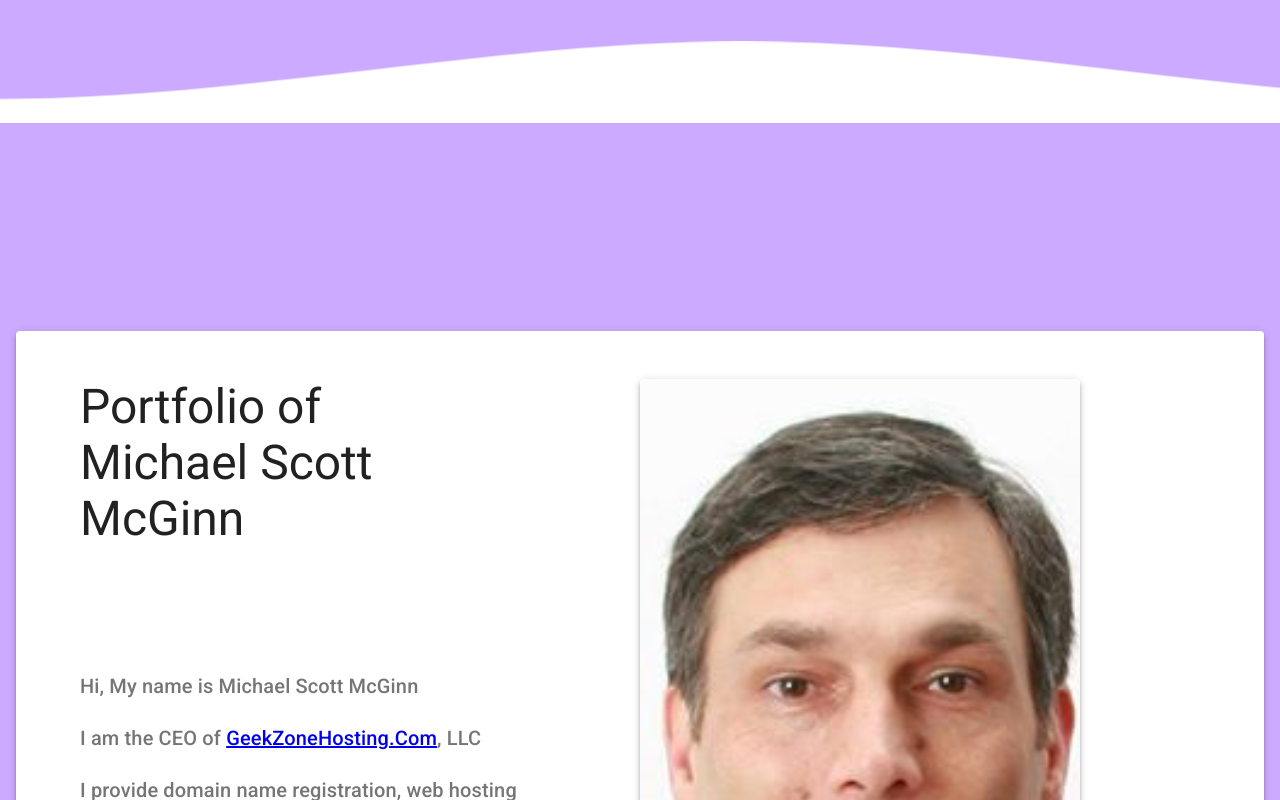
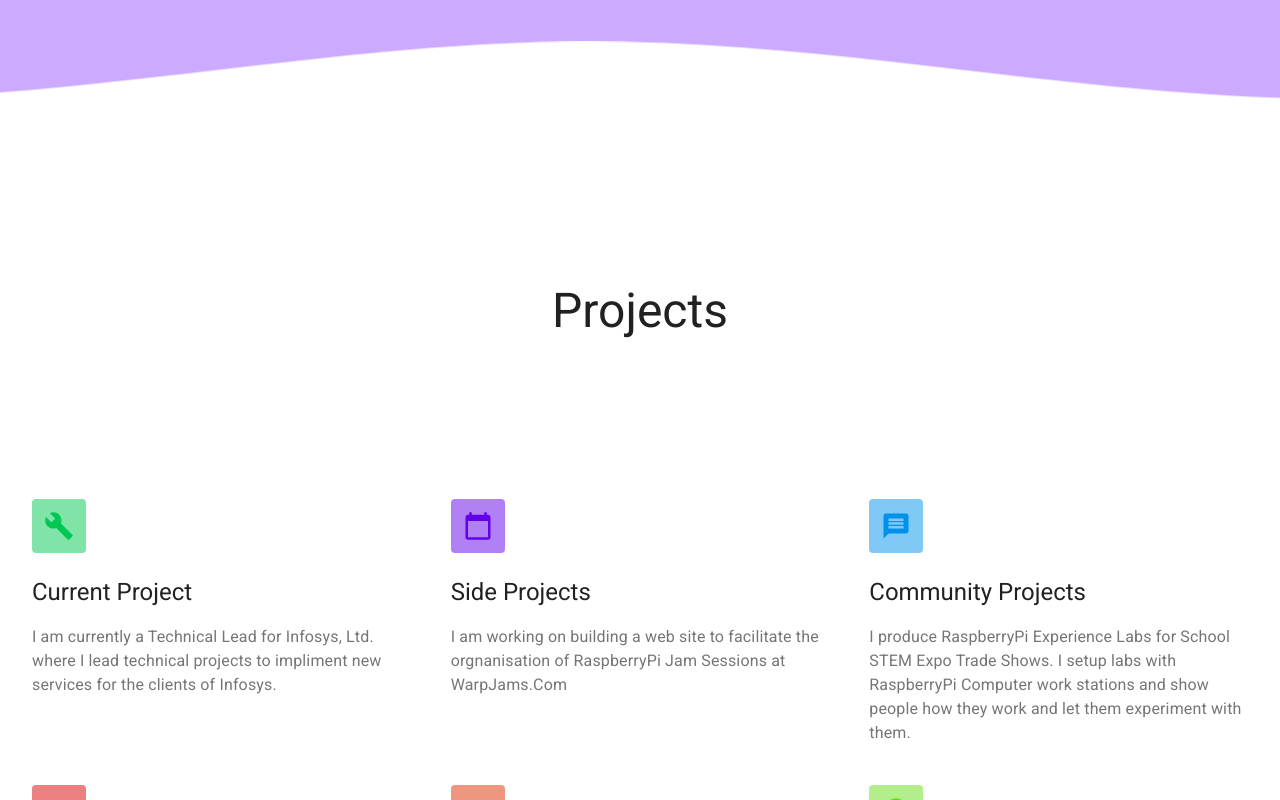
Before and after one commit to waptug/MyPortfolio, a React (Create React App) app: page / in a window 1280 px wide. Shown: the part 1040-1840 px from the top of the page. Built offline with nearby package versions, Linux system fonts and the light colour scheme; a web font is replaced by a local one.

Commit message:
Updated layout and content

```diff
--- a/src/logged_out/components/home/FeatureSection.js
+++ b/src/logged_out/components/home/FeatureSection.js
@@ -18,27 +18,27 @@ const iconSize = 30;
 const features = [
   {
     color: "#00C853",
-    headline: "Feature 1",
+    headline: "Current Project",
     text:
-      "Lorem ipsum dolor sit amet, consetetur sadipscing elitr, sed diam nonumy eirmod tempor invidunt ut labore et.",
+      "I am currently a Technical Lead for Infosys, Ltd. where I lead technical projects to impliment new services for the clients of Infosys.",
     icon: <BuildIcon style={{ fontSize: iconSize }} />,
     mdDelay: "0",
     smDelay: "0"
   },
   {
     color: "#6200EA",
-    headline: "Feature 2",
+    headline: "Side Projects",
     text:
-      "Lorem ipsum dolor sit amet, consetetur sadipscing elitr, sed diam nonumy eirmod tempor invidunt ut labore et.",
+      "I am working on building a web site to facilitate the orgnanisation of RaspberryPi Jam Sessions at WarpJams.Com",
     icon: <CalendarTodayIcon style={{ fontSize: iconSize }} />,
     mdDelay: "200",
     smDelay: "200"
   },
   {
     color: "#0091EA",
-    headline: "Feature 3",
+    headline: "Community Projects",
     text:
-      "Lorem ipsum dolor sit amet, consetetur sadipscing elitr, sed diam nonumy eirmod tempor invidunt ut labore et.",
+      "I produce RaspberryPi Experience Labs for School STEM Expo Trade Shows. I setup labs with RaspberryPi Computer work stations and show people how they work and let them experiment with them.",
     icon: <MeassageIcon style={{ fontSize: iconSize }} />,
     mdDelay: "400",
     smDelay: "0"
@@ -105,7 +105,7 @@ function FeatureSection(props) {
     <div style={{ backgroundColor: "#FFFFFF" }}>
       <div className="container-fluid lg-p-top">
         <Typography variant="h3" align="center" className="lg-mg-bottom">
-          Features
+          Projects
         </Typography>
         <div className="container-fluid">
           <Grid container spacing={calculateSpacing(width)}>
--- a/src/logged_out/components/home/Home.js
+++ b/src/logged_out/components/home/Home.js
@@ -12,9 +12,7 @@ function Home(props) {
   return (
     <Fragment>
       <HeadSection />
-      <HeadSection />
       <FeatureSection />
-      <PricingSection />
       <PricingSection />
     </Fragment>
   );
```
